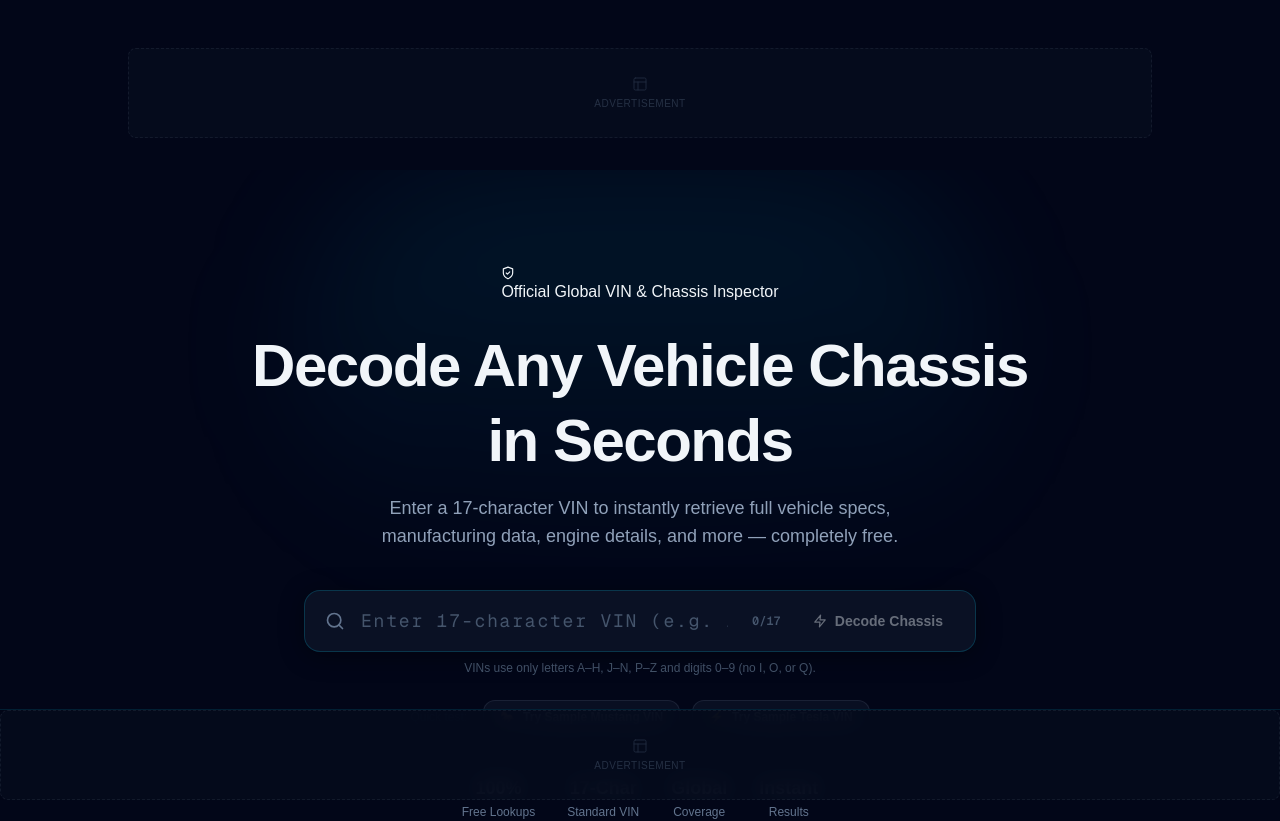
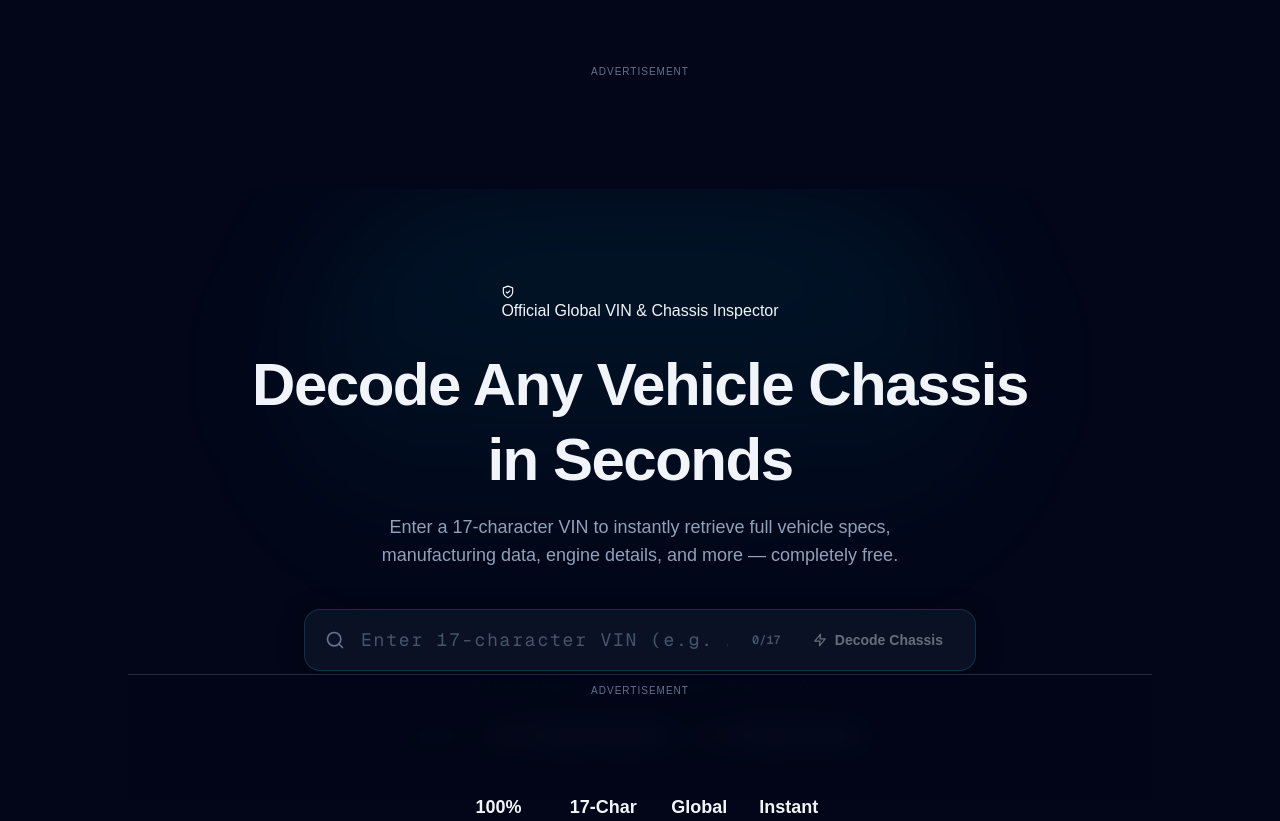
Before and after one commit to hazypak/chassis-decoder, a Next.js app: page / in a window 1280 px wide. Shown: the top 821 px of the page. Built offline with nearby package versions, Linux system fonts and the light colour scheme.

Commit message:
Added Popunder ad script and metadata to layout

```diff
--- a/app/components/AdSlot.tsx
+++ b/app/components/AdSlot.tsx
@@ -1,169 +1,60 @@
 'use client';
-
-/**
- * AdSlot.tsx
- *
- * Google AdSense-ready placeholder ad slot component.
- *
- * Usage:
- *   <AdSlot id="ad-slot-top"    label="Top Banner"   minHeight={90}  />
- *   <AdSlot id="ad-slot-middle" label="In-Feed Ad"   minHeight={250} />
- *   <AdSlot id="ad-slot-bottom" label="Bottom Banner" minHeight={90} sticky />
- *
- * To activate real AdSense ads:
- *   1. Add your AdSense script to app/layout.tsx (or _document.tsx).
- *   2. Replace the inner <div> with your <ins class="adsbygoogle" ...> tag.
- *   3. Remove the placeholder styling.
- *
- * The outer wrapper always maintains `minHeight` to prevent Cumulative Layout
- * Shift (CLS) regardless of whether the ad has loaded.
- */
 
 import React, { useEffect, useRef } from 'react';
 
-// ── Props ──────────────────────────────────────────────────────
 interface AdSlotProps {
-  /** Unique slot identifier — also used as the element `id`. */
   id: string;
-  /** Human-readable label shown in the placeholder (dev/preview only). */
-  label?: string;
-  /** Minimum height in pixels — prevents CLS. Default: 90. */
-  minHeight?: number;
-  /** Maximum width in pixels. Default: unconstrained. */
-  maxWidth?: number;
-  /** If true, renders as a sticky bottom banner. */
   sticky?: boolean;
-  /** Your AdSense publisher ID, e.g. "ca-pub-XXXXXXXXXXXXXXXX". */
-  publisherId?: string;
-  /** Your AdSense ad slot ID for this placement. */
-  adSlotId?: string;
-  /** Extra CSS class names for the outer wrapper. */
-  className?: string;
 }
 
-// ── Component ──────────────────────────────────────────────────
-export default function AdSlot({
-  id,
-  label = 'Advertisement',
-  minHeight = 90,
-  maxWidth,
-  sticky = false,
-  publisherId,
-  adSlotId,
-  className = '',
-}: AdSlotProps) {
-  const insRef = useRef<HTMLModElement>(null);
+export default function AdSlot({ id, sticky = false }: AdSlotProps) {
+  const adRef = useRef<HTMLDivElement>(null);
 
-  // Push AdSense ad when publisher + slot IDs are provided
   useEffect(() => {
-    if (!publisherId || !adSlotId) return;
-    try {
-      // eslint-disable-next-line @typescript-eslint/no-explicit-any
-      ((window as unknown as Record<string, unknown>).adsbygoogle =
-        (window as unknown as Record<string, unknown>).adsbygoogle || []) as unknown[];
-      // eslint-disable-next-line @typescript-eslint/no-explicit-any
-      ((window as unknown as Record<string, unknown>).adsbygoogle as unknown[]).push({});
-    } catch {
-      // Silently ignore if AdSense is blocked
-    }
-  }, [publisherId, adSlotId]);
+    if (!adRef.current) return;
 
-  const hasRealAd = !!(publisherId && adSlotId);
+    // Clear previous contents on re-render
+    adRef.current.innerHTML = '';
 
-  // ── Sticky bottom wrapper ────────────────────────────────────
-  if (sticky) {
-    return (
-      <div
-        id={id}
-        className={`
-          no-print fixed bottom-0 left-0 right-0 z-40
-          flex items-center justify-center
-          bg-[rgba(2,6,23,0.92)] backdrop-blur-md
-          border-t border-[rgba(6,182,212,0.15)]
-          ${className}
-        `}
-        style={{ minHeight }}
-        aria-label={label}
-        role="complementary"
-      >
-        {hasRealAd ? (
-          <ins
-            ref={insRef}
-            className="adsbygoogle"
-            style={{ display: 'block', minHeight }}
-            data-ad-client={publisherId}
-            data-ad-slot={adSlotId}
-            data-ad-format="auto"
-            data-full-width-responsive="true"
-          />
-        ) : (
-          <AdPlaceholder label={label} minHeight={minHeight} maxWidth={maxWidth} />
-        )}
-      </div>
-    );
-  }
+    const container = adRef.current;
 
-  // ── Standard inline slot ─────────────────────────────────────
+    // 1. Configure options
+    const confScript = document.createElement('script');
+    confScript.type = 'text/javascript';
+    confScript.text = `
+      atOptions = {
+        'key' : '1dd64051e9d639d812a0e21d0c1c421f',
+        'format' : 'iframe',
+        'height' : 90,
+        'width' : 728,
+        'params' : {}
+      };
+    `;
+
+    // 2. Invoke script
+    const invokeScript = document.createElement('script');
+    invokeScript.type = 'text/javascript';
+    invokeScript.src = '//www.highperformanceformat.com/1dd64051e9d639d812a0e21d0c1c421f/invoke.js';
+
+    container.appendChild(confScript);
+    container.appendChild(invokeScript);
+  }, []);
+
   return (
     <div
-      id={id}
       className={`
-        no-print ad-slot-wrapper w-full
-        ${className}
+        w-full flex flex-col items-center justify-center my-4 overflow-hidden
+        ${sticky ? 'sticky bottom-0 z-50 bg-slate-950/90 backdrop-blur-md py-2 border-t border-slate-800' : ''}
       `}
-      style={{ minHeight }}
-      aria-label={label}
-      role="complementary"
     >
-      {hasRealAd ? (
-        <ins
-          ref={insRef}
-          className="adsbygoogle"
-          style={{ display: 'block', minHeight, width: '100%' }}
-          data-ad-client={publisherId}
-          data-ad-slot={adSlotId}
-          data-ad-format="auto"
-          data-full-width-responsive="true"
-        />
-      ) : (
-        <AdPlaceholder label={label} minHeight={minHeight} maxWidth={maxWidth} />
-      )}
+      <div className="text-[10px] text-slate-500 uppercase tracking-widest mb-1">
+        Advertisement
+      </div>
+      <div
+        ref={adRef}
+        id={id}
+        className="min-h-[90px] min-w-[300px] md:min-w-[728px] flex items-center justify-center rounded-lg"
+      />
     </div>
   );
 }
-
-// ── Placeholder (shown when no real AdSense IDs are configured) ─
-function AdPlaceholder({
-  label,
-  minHeight,
-  maxWidth,
-}: {
-  label: string;
-  minHeight: number;
-  maxWidth?: number;
-}) {
-  return (
-    <div
-      className="
-        w-full flex flex-col items-center justify-center gap-1
-        border border-dashed border-[rgba(148,163,184,0.1)]
-        rounded-lg bg-[rgba(15,23,42,0.3)]
-        text-slate-600 text-[10px] font-medium tracking-wider uppercase
-        select-none
-      "
-      style={{
-        minHeight,
-        maxWidth: maxWidth ?? '100%',
-      }}
-      aria-hidden="true"
-    >
-      <svg width="16" height="16" viewBox="0 0 24 24" fill="none"
-           stroke="currentColor" strokeWidth="1.5" strokeLinecap="round" strokeLinejoin="round"
-           className="opacity-40">
-        <rect x="3" y="3" width="18" height="18" rx="2" />
-        <path d="M3 9h18M9 21V9" />
-      </svg>
-      <span className="opacity-50">{label}</span>
-    </div>
-  );
-}
--- a/app/layout.tsx
+++ b/app/layout.tsx
@@ -1,5 +1,6 @@
 import type { Metadata } from "next";
 import { Geist, Geist_Mono } from "next/font/google";
+import Script from "next/script";
 import "./globals.css";
 
 const geistSans = Geist({
@@ -13,8 +14,8 @@ const geistMono = Geist_Mono({
 });
 
 export const metadata: Metadata = {
-  title: "Create Next App",
-  description: "Generated by create next app",
+  title: "Chassis Decoder - Free Vehicle VIN Inspector",
+  description: "Instant VIN lookup and detailed specifications report.",
 };
 
 export default function RootLayout({
@@ -27,7 +28,15 @@ export default function RootLayout({
       lang="en"
       className={`${geistSans.variable} ${geistMono.variable} h-full antialiased`}
     >
-      <body className="min-h-full flex flex-col">{children}</body>
+      <body className="min-h-full flex flex-col">
+        {children}
+
+        {/* Global Adsterra Popunder Script */}
+        <Script
+          src="https://pl30665479.effectivecpmnetwork.com/2f/8b/f7/2f8bf7f580704decfcfef351a97fb3d0.js"
+          strategy="afterInteractive"
+        />
+      </body>
     </html>
   );
 }
```
